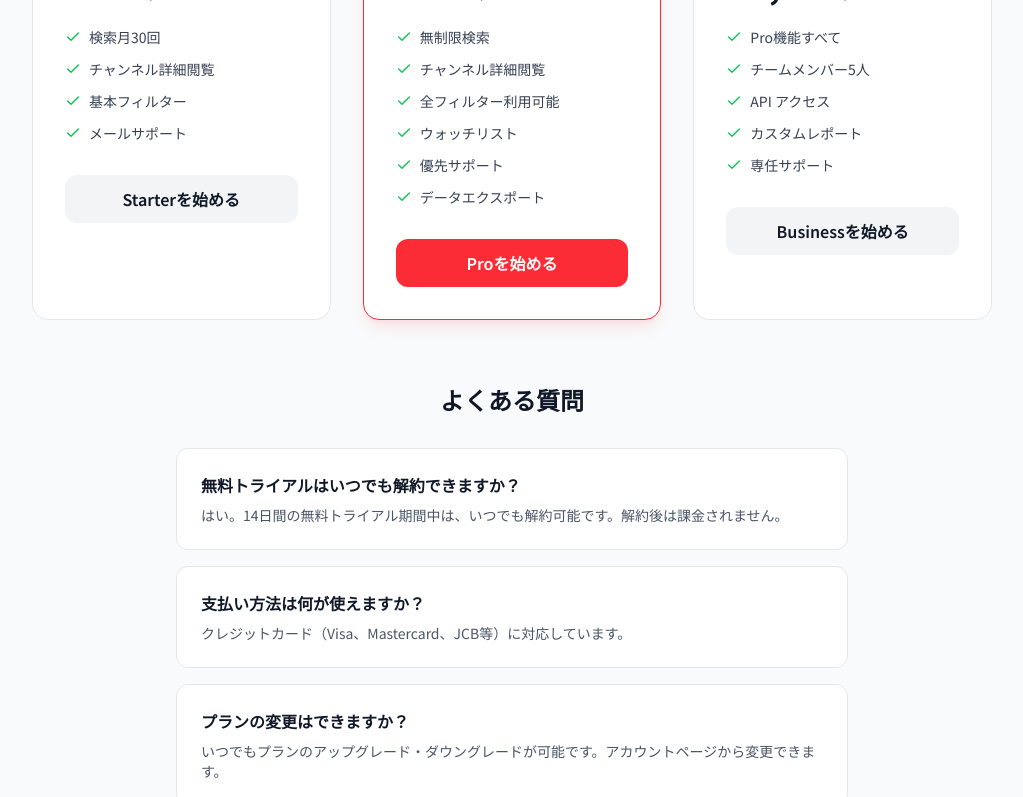
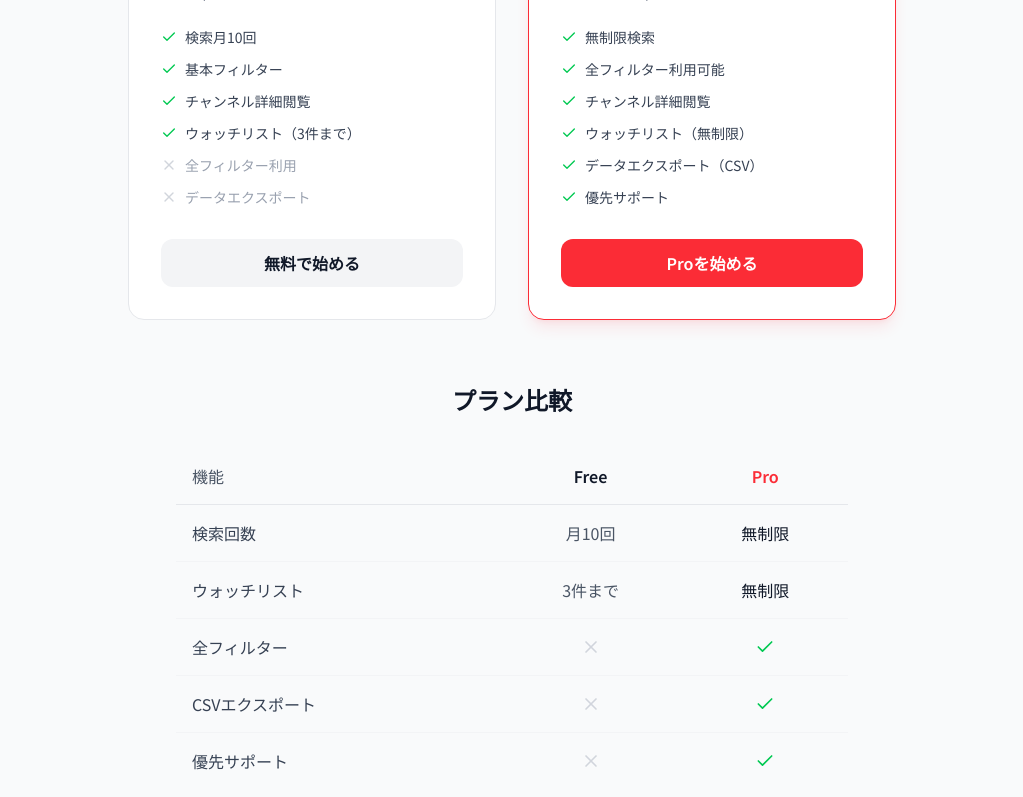
Before and after one commit to soraaaaaaaa11/youtube-analyzer, a Next.js app: page /pricing in a window 1280 px wide. Shown: the part 400-1197 px from the top of the page, without its empty margins (128-1151 px from the left). Built offline with nearby package versions, Linux system fonts and the light colour scheme; no server answers.

Commit message:
Upgrade: 2-plan pricing (Free/Pro) + expand cron to all categories (5000ch/day)

```diff
--- a/app/api/cron/collect-channels/route.ts
+++ b/app/api/cron/collect-channels/route.ts
@@ -112,32 +112,33 @@ export async function GET(req: NextRequest) {
       }
     }
 
-    // === 2. カテゴリ別検索（ランダムで8カテゴリ、各50チャンネル） ===
+    // === 2. カテゴリ別検索（全30カテゴリ × 2リージョン = 最大3000チャンネル） ===
     const jpCategories = CATEGORY_SEARCHES.japan;
     const globalCategories = CATEGORY_SEARCHES.global;
 
-    // 実行ごとにランダムなカテゴリを選択（同じ日に複数回実行しても異なるカテゴリを取得）
-    const shuffledJp = [...jpCategories].sort(() => Math.random() - 0.5);
-    const shuffledGlobal = [...globalCategories].sort(() => Math.random() - 0.5);
+    // 全カテゴリを処理（APIクォータ: 60リクエスト × 100 = 6000ユニット + channels取得で約9000ユニット）
+    const allSearches = [
+      ...jpCategories.map(s => ({ ...s, regionCode: "JP" as const })),
+      ...globalCategories.map(s => ({ ...s, regionCode: "US" as const })),
+    ];
 
-    // 日本4カテゴリ + グローバル4カテゴリ = 8カテゴリ
-    const todayJpSearches = shuffledJp.slice(0, 4);
-    const todayGlobalSearches = shuffledGlobal.slice(0, 4);
-
-    for (const search of [...todayJpSearches, ...todayGlobalSearches]) {
-      const isJp = todayJpSearches.includes(search);
-      const regionCode = isJp ? "JP" : "US";
+    for (const search of allSearches) {
+      try {
         // 各カテゴリで50チャンネル取得
-      const searchIds = await searchChannelsByQuery(apiKey, search.query, regionCode, 50);
+        const searchIds = await searchChannelsByQuery(apiKey, search.query, search.regionCode, 50);
 
         if (searchIds.length > 0) {
           const channels = await fetchChannelsByIds(searchIds, apiKey);
           for (const ch of channels) {
             const region = detectRegion(ch.snippet.country);
-          // カテゴリを検索クエリから決定
             await upsertChannel(admin, ch, region, search.categoryName);
             totalCollected++;
           }
+        }
+      } catch (e) {
+        // APIクォータ超過時は残りをスキップして結果を返す
+        console.error(`Category search failed: ${search.query}`, e);
+        break;
       }
     }
 
@@ -146,8 +147,7 @@ export async function GET(req: NextRequest) {
       collected: totalCollected,
       sources: {
         trending: allTrendingIds.length,
-        jpSearches: todayJpSearches.map(s => s.query),
-        globalSearches: todayGlobalSearches.map(s => s.query),
+        categories: allSearches.length,
       },
     });
   } catch (e) {
--- a/app/legal/page.tsx
+++ b/app/legal/page.tsx
@@ -37,9 +37,8 @@ export default function LegalPage() {
             販売価格
           </h2>
           <ul className="list-disc list-inside space-y-1">
-            <li>Starterプラン: 月額480円（税込）</li>
+            <li>Freeプラン: 無料（月額0円）</li>
             <li>Proプラン: 月額980円（税込）</li>
-            <li>Businessプラン: 月額2,980円（税込）</li>
           </ul>
         </section>
 
@@ -96,7 +95,7 @@ export default function LegalPage() {
       </div>
 
       <p className="mt-12 text-sm text-gray-500 dark:text-gray-400">
-        最終更新日: 2026年2月12日
+        最終更新日: 2026年2月13日
       </p>
     </div>
   );
--- a/app/pricing/page.tsx
+++ b/app/pricing/page.tsx
@@ -2,22 +2,24 @@
 
 import { useState } from "react";
 import { useRouter } from "next/navigation";
-import { Check, Loader2 } from "lucide-react";
+import { Check, Loader2, X } from "lucide-react";
 import { useAuth } from "@/context/AuthContext";
 
 const plans = [
   {
-    name: "Starter",
-    planKey: "starter",
-    price: "480",
-    description: "個人で始めるYouTube分析",
+    name: "Free",
+    planKey: "free",
+    price: "0",
+    description: "まずは無料で始める",
     features: [
-      "検索月30回",
-      "チャンネル詳細閲覧",
-      "基本フィルター",
-      "メールサポート",
+      { text: "検索月10回", included: true },
+      { text: "基本フィルター", included: true },
+      { text: "チャンネル詳細閲覧", included: true },
+      { text: "ウォッチリスト（3件まで）", included: true },
+      { text: "全フィルター利用", included: false },
+      { text: "データエクスポート", included: false },
     ],
-    cta: "Starterを始める",
+    cta: "無料で始める",
     highlighted: false,
   },
   {
@@ -26,30 +28,15 @@ const plans = [
     price: "980",
     description: "本格的なYouTube分析に",
     features: [
-      "無制限検索",
-      "チャンネル詳細閲覧",
-      "全フィルター利用可能",
-      "ウォッチリスト",
-      "優先サポート",
-      "データエクスポート",
+      { text: "無制限検索", included: true },
+      { text: "全フィルター利用可能", included: true },
+      { text: "チャンネル詳細閲覧", included: true },
+      { text: "ウォッチリスト（無制限）", included: true },
+      { text: "データエクスポート（CSV）", included: true },
+      { text: "優先サポート", included: true },
     ],
     cta: "Proを始める",
     highlighted: true,
-  },
-  {
-    name: "Business",
-    planKey: "business",
-    price: "2,980",
-    description: "チーム・ビジネス利用向け",
-    features: [
-      "Pro機能すべて",
-      "チームメンバー5人",
-      "API アクセス",
-      "カスタムレポート",
-      "専任サポート",
-    ],
-    cta: "Businessを始める",
-    highlighted: false,
   },
 ];
 
@@ -60,6 +47,14 @@ export default function PricingPage() {
   const [error, setError] = useState<string | null>(null);
 
   async function handleCheckout(planKey: string) {
+    // 無料プランの場合
+    if (planKey === "free") {
+      if (!user) {
+        router.push("/signup");
+      }
+      return;
+    }
+
     if (!user) {
       router.push("/signup");
       return;
@@ -89,16 +84,26 @@ export default function PricingPage() {
   }
 
   function getCtaLabel(planKey: string, defaultCta: string) {
+    if (planKey === "free" && user && (!userProfile?.plan || userProfile?.plan === "free")) {
+      return "現在のプラン";
+    }
     if (userProfile?.plan === planKey) return "現在のプラン";
     return defaultCta;
   }
 
+  function isCurrentPlan(planKey: string) {
+    if (planKey === "free" && user && (!userProfile?.plan || userProfile?.plan === "free")) {
+      return true;
+    }
+    return userProfile?.plan === planKey;
+  }
+
   return (
-    <div className="max-w-5xl mx-auto px-4 sm:px-6 lg:px-8 py-16">
+    <div className="max-w-4xl mx-auto px-4 sm:px-6 lg:px-8 py-16">
       <div className="text-center mb-12">
         <h1 className="text-4xl font-bold text-gray-900 dark:text-white mb-4">料金プラン</h1>
         <p className="text-gray-600 dark:text-gray-400 text-lg">
-          まずは14日間無料トライアルから。クレジットカード不要。
+          まずは無料プランから。いつでもアップグレード可能。
         </p>
       </div>
 
@@ -106,9 +111,9 @@ export default function PricingPage() {
         <div className="mb-6 text-center text-red-500 text-sm">{error}</div>
       )}
 
-      <div className="grid grid-cols-1 md:grid-cols-3 gap-8">
+      <div className="grid grid-cols-1 md:grid-cols-2 gap-8 max-w-3xl mx-auto">
         {plans.map((plan) => {
-          const isCurrent = userProfile?.plan === plan.planKey;
+          const isCurrent = isCurrentPlan(plan.planKey);
           const isLoading = loadingPlan === plan.planKey;
 
           return (
@@ -122,7 +127,7 @@ export default function PricingPage() {
             >
               {plan.highlighted && (
                 <div className="absolute -top-4 left-1/2 -translate-x-1/2 bg-red-500 text-white text-sm font-bold px-4 py-1 rounded-full">
-                  人気No.1
+                  おすすめ
                 </div>
               )}
               <div className="mb-6">
@@ -136,9 +141,13 @@ export default function PricingPage() {
 
               <ul className="space-y-3 mb-8">
                 {plan.features.map((feature) => (
-                  <li key={feature} className="flex items-center gap-2 text-sm text-gray-700 dark:text-gray-300">
-                    <Check className="w-4 h-4 text-green-500 flex-shrink-0" />
-                    {feature}
+                  <li key={feature.text} className={`flex items-center gap-2 text-sm ${feature.included ? "text-gray-700 dark:text-gray-300" : "text-gray-400 dark:text-gray-500"}`}>
+                    {feature.included ? (
+                      <Check className="w-4 h-4 text-green-500 flex-shrink-0" />
+                    ) : (
+                      <X className="w-4 h-4 text-gray-300 dark:text-gray-600 flex-shrink-0" />
+                    )}
+                    {feature.text}
                   </li>
                 ))}
               </ul>
@@ -165,22 +174,65 @@ export default function PricingPage() {
         })}
       </div>
 
+      {/* 比較表 */}
+      <div className="mt-16">
+        <h2 className="text-2xl font-bold text-gray-900 dark:text-white mb-8 text-center">プラン比較</h2>
+        <div className="overflow-x-auto">
+          <table className="w-full max-w-2xl mx-auto">
+            <thead>
+              <tr className="border-b border-gray-200 dark:border-gray-700">
+                <th className="text-left py-4 px-4 text-gray-600 dark:text-gray-400 font-medium">機能</th>
+                <th className="text-center py-4 px-4 text-gray-900 dark:text-white font-semibold">Free</th>
+                <th className="text-center py-4 px-4 text-red-500 font-semibold">Pro</th>
+              </tr>
+            </thead>
+            <tbody className="divide-y divide-gray-100 dark:divide-gray-800">
+              <tr>
+                <td className="py-4 px-4 text-gray-700 dark:text-gray-300">検索回数</td>
+                <td className="py-4 px-4 text-center text-gray-600 dark:text-gray-400">月10回</td>
+                <td className="py-4 px-4 text-center text-gray-900 dark:text-white font-medium">無制限</td>
+              </tr>
+              <tr>
+                <td className="py-4 px-4 text-gray-700 dark:text-gray-300">ウォッチリスト</td>
+                <td className="py-4 px-4 text-center text-gray-600 dark:text-gray-400">3件まで</td>
+                <td className="py-4 px-4 text-center text-gray-900 dark:text-white font-medium">無制限</td>
+              </tr>
+              <tr>
+                <td className="py-4 px-4 text-gray-700 dark:text-gray-300">全フィルター</td>
+                <td className="py-4 px-4 text-center"><X className="w-5 h-5 text-gray-300 mx-auto" /></td>
+                <td className="py-4 px-4 text-center"><Check className="w-5 h-5 text-green-500 mx-auto" /></td>
+              </tr>
+              <tr>
+                <td className="py-4 px-4 text-gray-700 dark:text-gray-300">CSVエクスポート</td>
+                <td className="py-4 px-4 text-center"><X className="w-5 h-5 text-gray-300 mx-auto" /></td>
+                <td className="py-4 px-4 text-center"><Check className="w-5 h-5 text-green-500 mx-auto" /></td>
+              </tr>
+              <tr>
+                <td className="py-4 px-4 text-gray-700 dark:text-gray-300">優先サポート</td>
+                <td className="py-4 px-4 text-center"><X className="w-5 h-5 text-gray-300 mx-auto" /></td>
+                <td className="py-4 px-4 text-center"><Check className="w-5 h-5 text-green-500 mx-auto" /></td>
+              </tr>
+            </tbody>
+          </table>
+        </div>
+      </div>
+
       {/* FAQ */}
       <div className="mt-16">
         <h2 className="text-2xl font-bold text-gray-900 dark:text-white mb-8 text-center">よくある質問</h2>
         <div className="space-y-4 max-w-2xl mx-auto">
           {[
             {
-              q: "無料トライアルはいつでも解約できますか？",
-              a: "はい。14日間の無料トライアル期間中は、いつでも解約可能です。解約後は課金されません。",
+              q: "無料プランから有料プランへの移行はいつでもできますか？",
+              a: "はい。いつでもProプランにアップグレードできます。アップグレード後すぐに全機能が利用可能になります。",
             },
             {
               q: "支払い方法は何が使えますか？",
               a: "クレジットカード（Visa、Mastercard、JCB等）に対応しています。",
             },
             {
-              q: "プランの変更はできますか？",
-              a: "いつでもプランのアップグレード・ダウングレードが可能です。アカウントページから変更できます。",
+              q: "解約はいつでもできますか？",
+              a: "はい。いつでも解約可能です。解約後は次の請求日から課金が停止され、無料プランに戻ります。",
             },
           ].map((faq) => (
             <div key={faq.q} className="bg-white dark:bg-gray-800 rounded-xl border border-gray-200 dark:border-gray-700 p-6">
```
Lines whose indentation alone changed are shown as unchanged.
